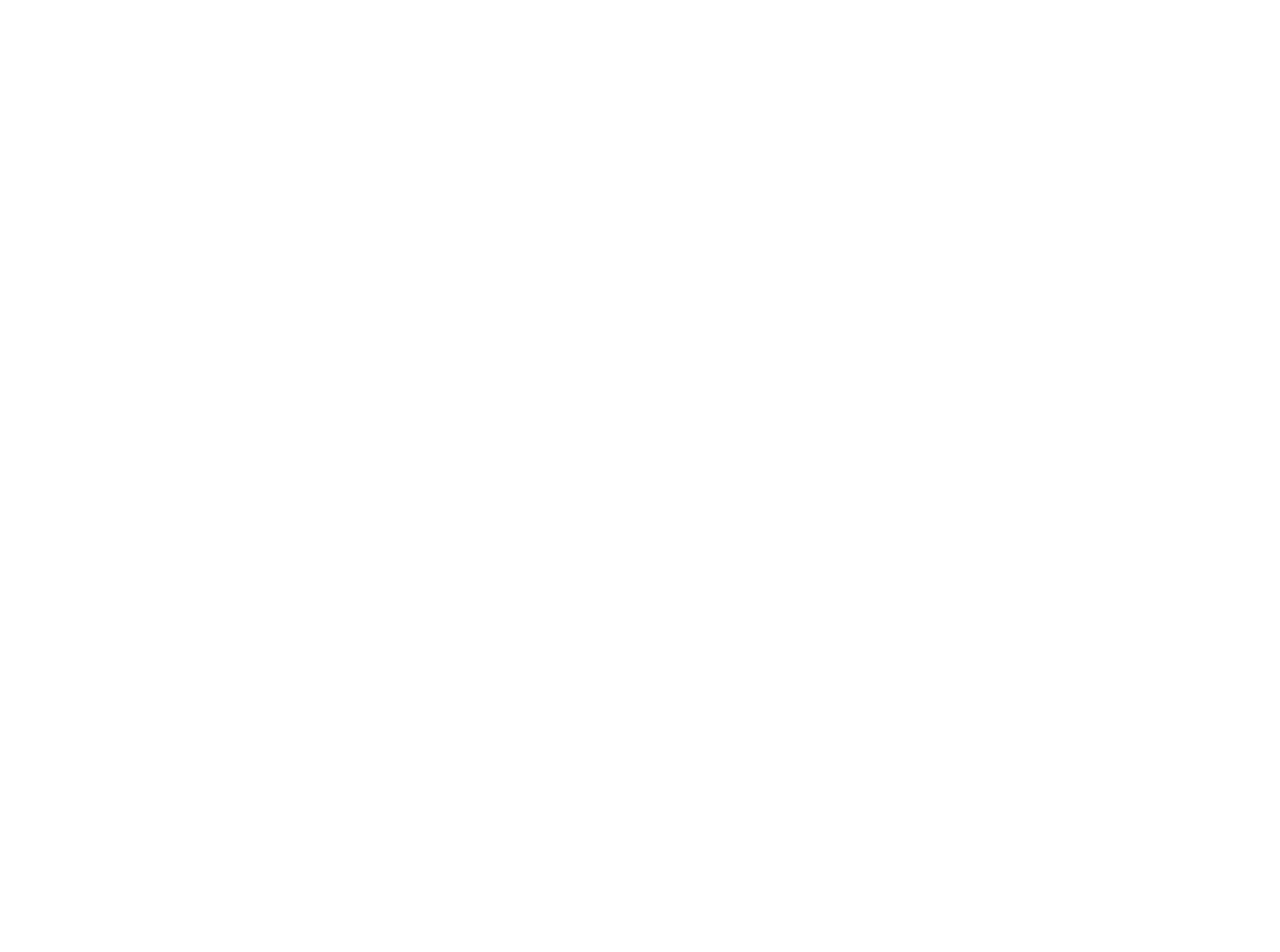
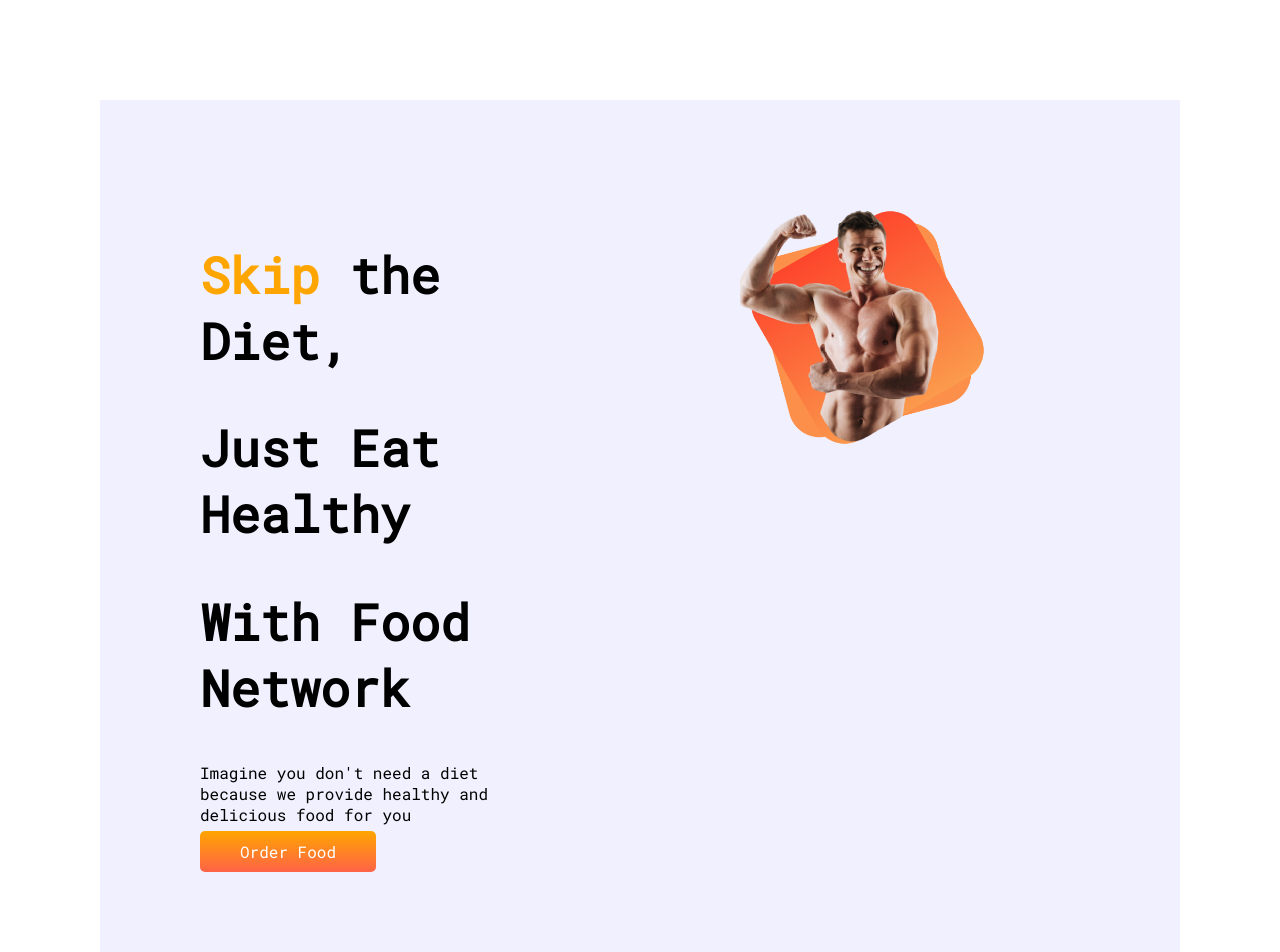
Before and after one commit to arif-maverick/Eat-healthy, a plain HTML site: page index.html in a window 1280 px wide. Shown: the top 952 px of the page. Before the commit the page ends 800 px from the top, so only its background shows below. Drawn offline with Linux system fonts and the light colour scheme.

Commit message:
2 complete

```diff
--- a/index.html
+++ b/index.html
@@ -5,11 +5,43 @@
     <meta charset="UTF-8">
     <meta http-equiv="X-UA-Compatible" content="IE=edge">
     <meta name="viewport" content="width=device-width, initial-scale=1.0">
-    <title>Document</title>
+    <title>Eat-Healthy</title>
+    <link rel="preconnect" href="https://fonts.googleapis.com">
+    <link rel="preconnect" href="https://fonts.gstatic.com" crossorigin>
+    <link href="https://fonts.googleapis.com/css2?family=Poppins:ital@1&family=Roboto+Mono&display=swap"
+        rel="stylesheet">
     <link rel="stylesheet" href="style.css">
 </head>
 
 <body>
+    <section class="flexiable-container top-banner">
+        <div class="half-width">
+            <h1><span class="orange-color">Skip</span> the Diet,</h1>
+            <h1>Just Eat Healthy</h1>
+            <h1>With Food Network</h1>
+            <p>Imagine you don't need a diet because we provide
+
+                healthy and delicious food for you</p>
+            <a class="link-button" target="_blank" href="">Order Food</a>
+        </div>
+        <div class="half-width">
+            <img src="images/muscle man.png" alt="">
+        </div>
+    </section>
+    <section class="felxiable-container">
+        <div>
+            <img src="images/female/Person Image.png" alt="">
+        </div>
+        <div>
+            <h1>About Me</h1>
+            <p>Lorem ipsum dolor sit amet, consectetur adipiscing
+                elit. Condimentum diam orci pretium a pharetra,
+                feugiat cursus. Dictumst risus, sem egestas odio cras
+                adipiscing vulputate. Nisi, risus in suscipit non. Non
+                commodo volutpat, pharetra, vel</p>
+            <a class="link-button" href="">Contact Me</a>
+        </div>
+    </section>
 
 </body>
 
--- a/style.css
+++ b/style.css
@@ -0,0 +1,42 @@
+body {
+    font-family: 'Roboto Mono', monospace;
+    margin: 0%;
+}
+
+h1 {
+    font-size: 50px;
+
+}
+
+.orange-color {
+    color: orange;
+}
+
+.half-width {
+    width: 50%;
+    margin: 100px;
+}
+
+.half-width img {
+    width: 75%;
+}
+
+.flexiable-container {
+    display: flex;
+    margin: 100px;
+}
+
+.link-button {
+    text-decoration: none;
+    background-image: linear-gradient(orange, tomato);
+    padding: 10px 40px;
+    color: white;
+    font-weight: 400;
+    border-radius: 5px;
+}
+
+.top-banner {
+    background-image: url(images/shapes/Frame\ 56.jpg);
+    background-repeat: no-repeat;
+    background-position: right;
+}
```
Also changed, not shown: images/muscle man.png (added).
